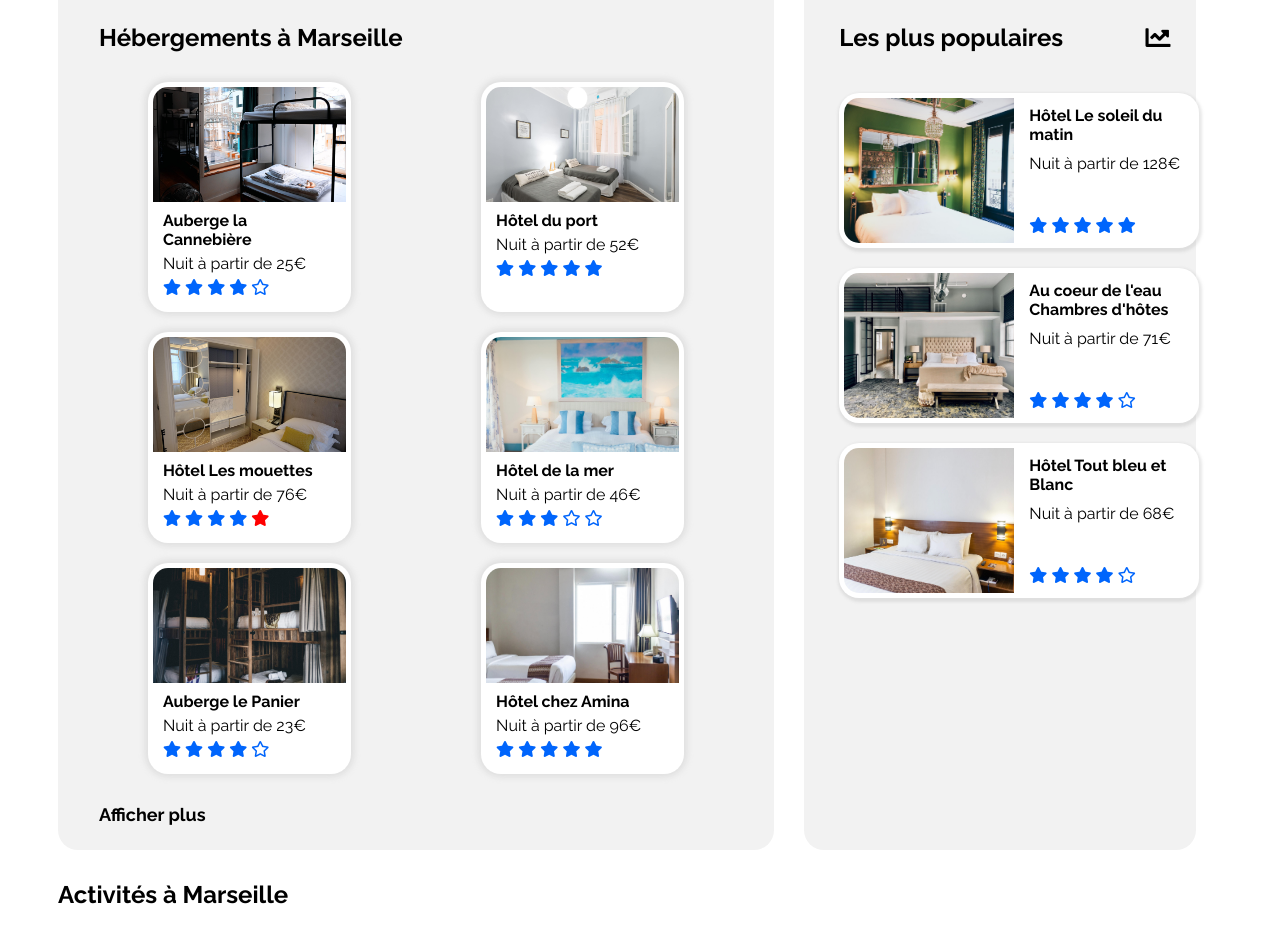
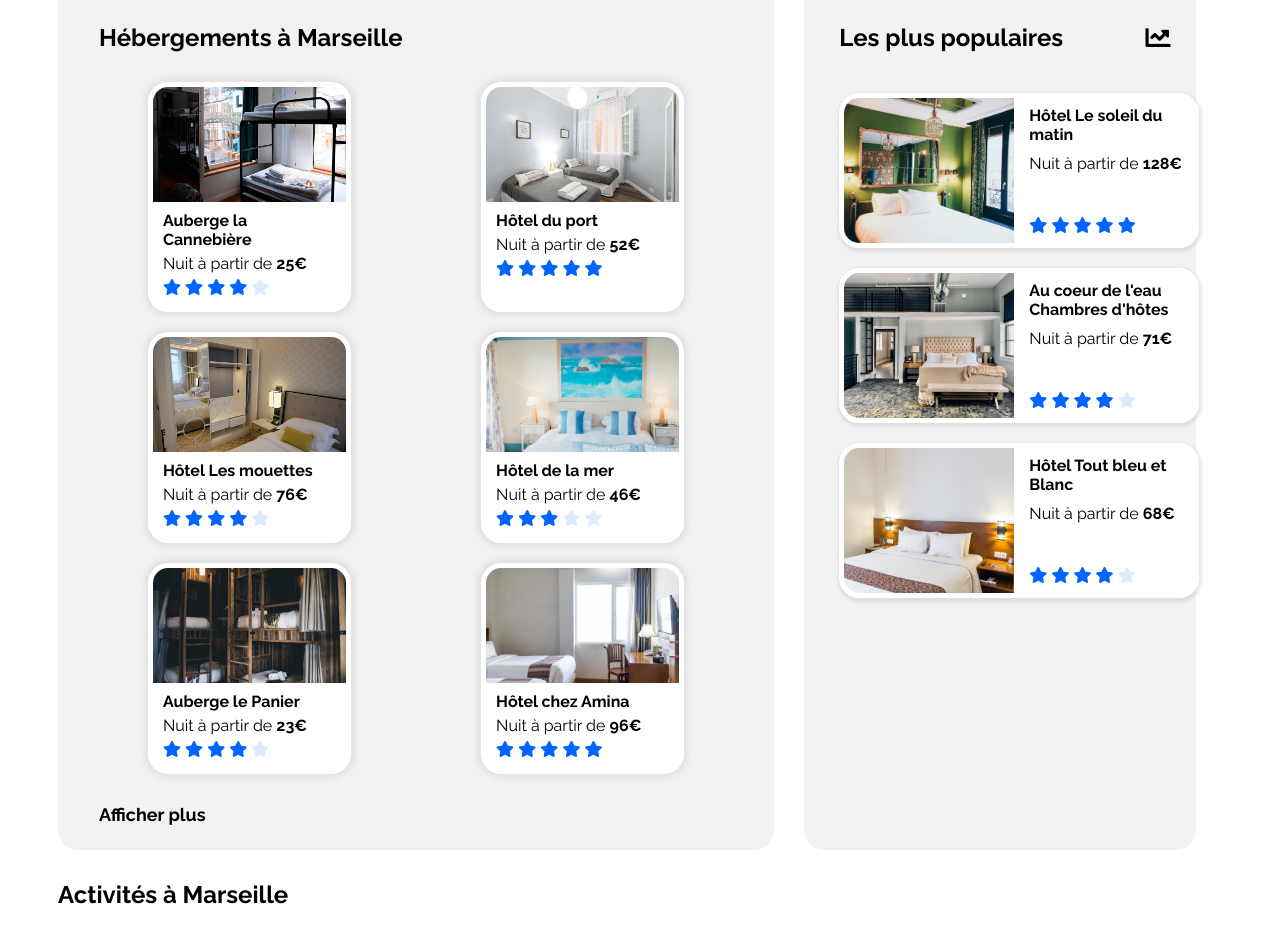
Before and after one commit to SethosPrim/CourbinFrederic_2_16062021, a plain HTML site: page index.html in a window 1280 px wide. Shown: the part 404-1330 px from the top of the page. Drawn offline with Linux system fonts and the light colour scheme.

Commit message:
Commit propre du 04/09/2021

```diff
--- a/index.html
+++ b/index.html
@@ -84,7 +84,7 @@
                                     <i class="fas fa-star"></i>
                                     <i class="fas fa-star"></i>
                                     <i class="fas fa-star"></i>
-                                    <i class="far fa-star"></i>
+                                    <i class="fas fa-star light"></i>
                                 </div>
                             </div>
                         </a>
@@ -134,8 +134,8 @@
                                     <i class="fas fa-star"></i>
                                     <i class="fas fa-star"></i>
                                     <i class="fas fa-star"></i>
-                                    <i class="far fa-star"></i>
-                                    <i class="far fa-star"></i>
+                                    <i class="fas fa-star light"></i>
+                                    <i class="fas fa-star light"></i>
                                 </div>
                             </div>
                         </a>
@@ -152,7 +152,7 @@
                                     <i class="fas fa-star"></i>
                                     <i class="fas fa-star"></i>
                                     <i class="fas fa-star"></i>
-                                    <i class="far fa-star"></i>
+                                    <i class="fas fa-star light"></i>
                                 </div>
                             </div>
                         </a>
@@ -192,7 +192,7 @@
 
                             <div class="caracteristique-populaire">
                                 <h4>Hôtel Le soleil du matin</h4>
-                                <p>Nuit à partir de 128€</p>
+                                <p>Nuit à partir de <span class="tarif">128€<span></p>
 
                                 <div class="etoile-populaire">
                                     <i class="fas fa-star"></i>
@@ -211,14 +211,14 @@
 
                             <div class="caracteristique-populaire">
                                 <h4>Au coeur de l'eau Chambres d'hôtes</h4>
-                                <p>Nuit à partir de 71€</p>
+                                <p>Nuit à partir de <span class="tarif">71€<span></p>
 
                                 <div class="etoile-populaire">
                                     <i class="fas fa-star"></i>
                                     <i class="fas fa-star"></i>
                                     <i class="fas fa-star"></i>
                                     <i class="fas fa-star"></i>
-                                    <i class="far fa-star"></i>
+                                    <i class="fas fa-star light"></i>
                                 </div>
                             </div>
                         </a>
@@ -230,14 +230,14 @@
 
                             <div class="caracteristique-populaire">
                                 <h4>Hôtel Tout bleu et Blanc</h4>
-                                <p>Nuit à partir de 68€</p>
+                                <p>Nuit à partir de <span class="tarif">68€<span></p>
 
                                 <div class="etoile-populaire">
                                     <i class="fas fa-star"></i>
                                     <i class="fas fa-star"></i>
                                     <i class="fas fa-star"></i>
                                     <i class="fas fa-star"></i>
-                                    <i class="far fa-star"></i>
+                                    <i class="fas fa-star light"></i>
                                 </div>
                             </div>
                         </a>
--- a/style.css
+++ b/style.css
@@ -33,6 +33,11 @@ a
     --greycolor: #F2F2F2;
     --darkgreycolor: #B1B1B14B;
     --whitecolor: white;
+}
+
+.tarif
+{
+    font-weight: bold;
 }
 
 /* Header */
@@ -291,7 +296,7 @@ input::placeholder
 
 .etoile .light
 {
-    color: red;
+    color: var(--bluelightcolor);
 }
 
 .afficher-plus a
@@ -371,11 +376,17 @@ input::placeholder
 {
     margin: 8px 0 5px 0;
 }
+
 .etoile-populaire
 {
     color: var(--bluecolor);
     margin-top: auto;
     margin-bottom: 8px;
+}
+
+.etoile-populaire .light
+{
+    color: var(--bluelightcolor);
 }
 
 /* Activité */
```
